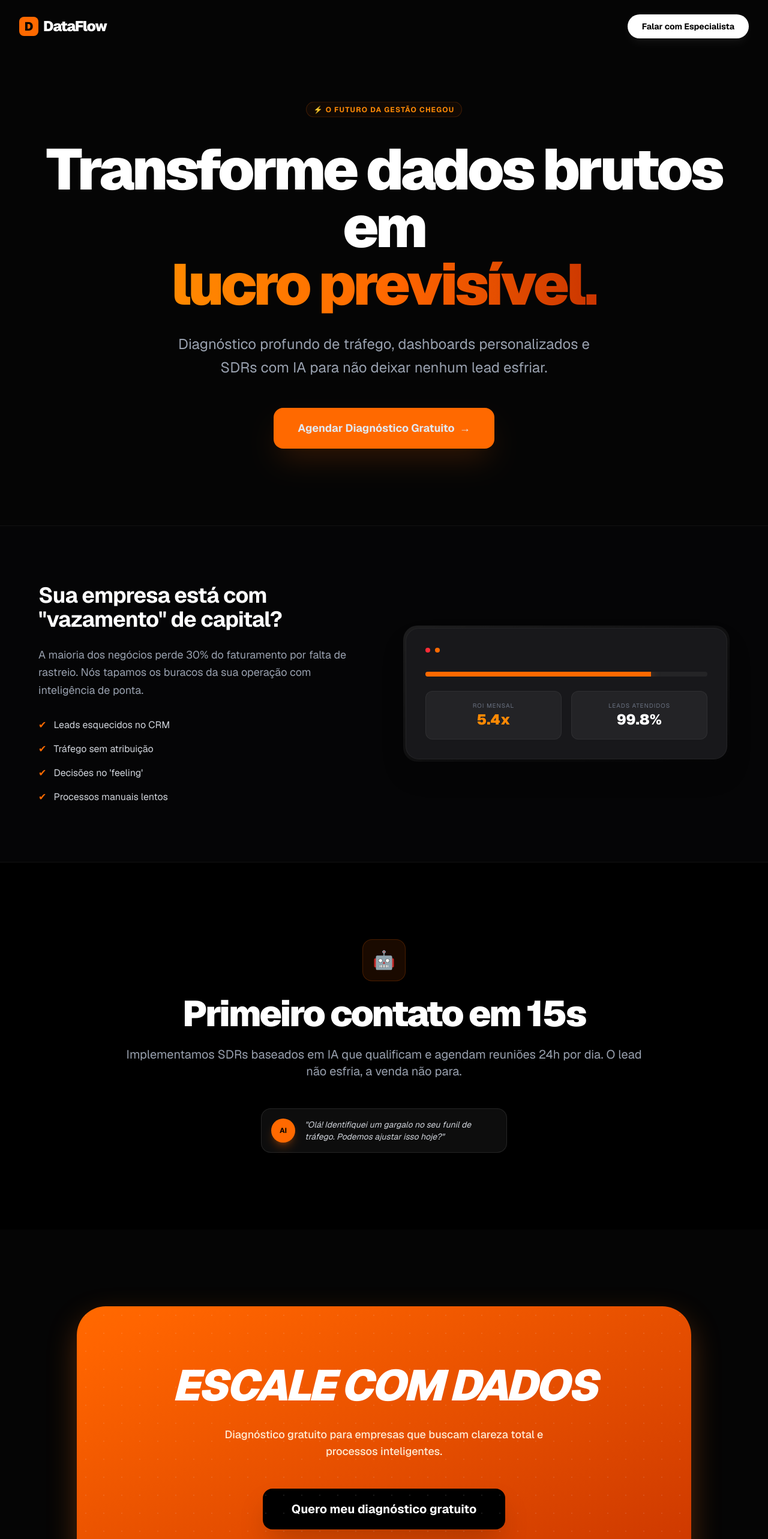
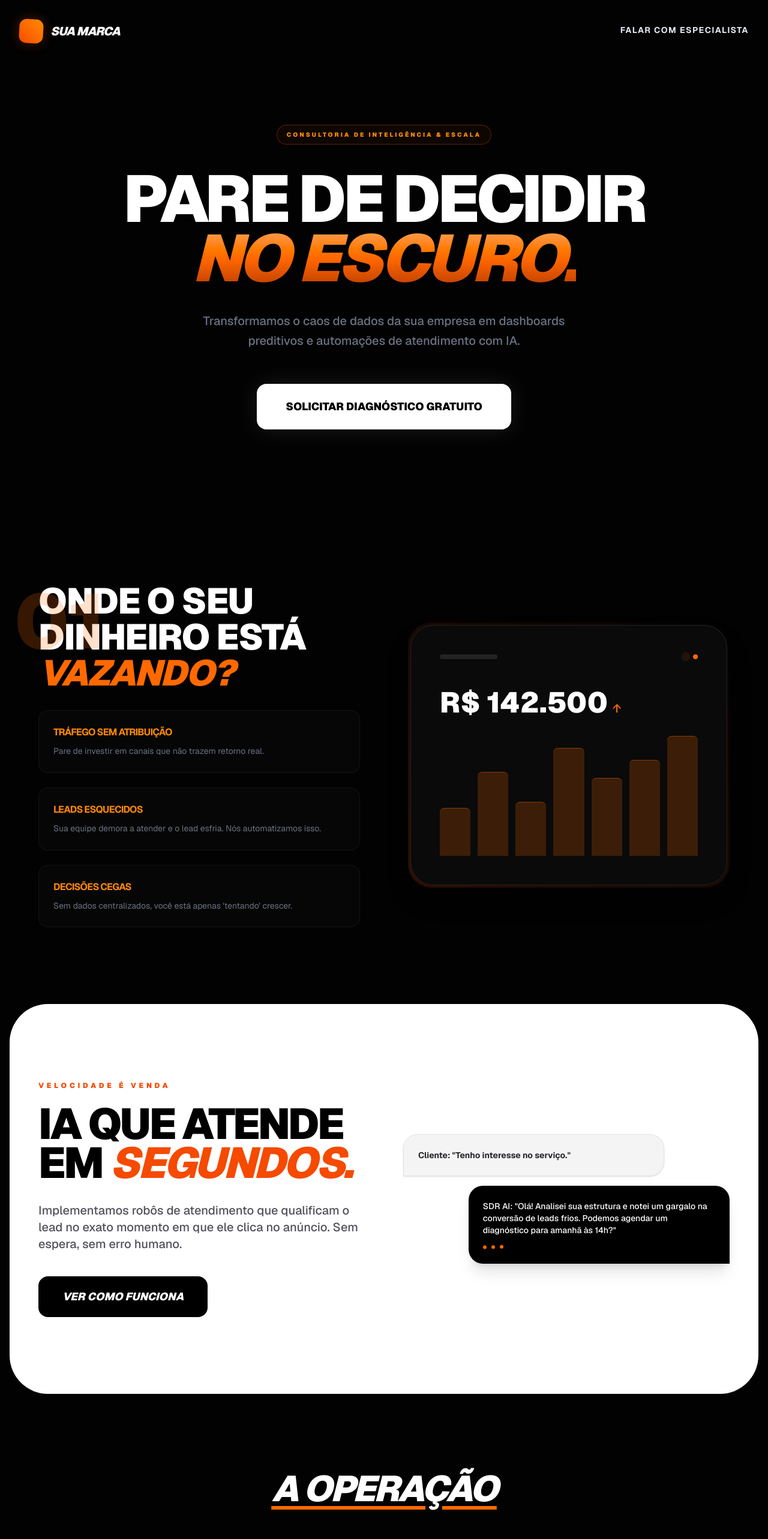
Before and after one commit to jpribeiro0795-design/landing_page_1703, a Next.js app: page / in a window 1280 px wide. Shown: the top 2566 px of the page at 60% size. Built offline with nearby package versions, Linux system fonts and the light colour scheme.

Commit message:
Update page.tsx

```diff
--- a/app/page.tsx
+++ b/app/page.tsx
@@ -11,98 +11,101 @@ export default function Home() {
     return () => window.removeEventListener('scroll', handleScroll);
   }, []);
 
-  const handleContact = () => {
-    // Substitua pelo seu link real do WhatsApp ou Calendly
-    window.open(`https://wa.me/SEUNUMERO`, "_blank");
+  const handleWhatsApp = () => {
+    const msg = encodeURIComponent("Olá! Vim pelo site e gostaria de um diagnóstico gratuito da minha operação de dados.");
+    window.open(`https://wa.me/5561992189494?text=${msg}`, "_blank");
   };
 
   return (
-    <main className="min-h-screen bg-[#050505] text-slate-200 selection:bg-orange-500/30 font-sans">
+    <main className="min-h-screen bg-[#020202] text-slate-200 selection:bg-orange-500/30 font-sans scroll-smooth">
 
-      {/* GLOW DE FUNDO DINÂMICO */}
-      <div className="fixed inset-0 -z-10 overflow-hidden">
-        <div className="absolute w-[800px] h-[800px] bg-orange-600/10 blur-[180px] -top-[300px] -left-[200px] animate-pulse" />
-        <div className="absolute w-[600px] h-[600px] bg-orange-500/5 blur-[150px] bottom-0 right-0" />
+      {/* MALHA DE FUNDO (GRID TECH) */}
+      <div className="fixed inset-0 -z-10 opacity-[0.03]"
+           style={{backgroundImage: `linear-gradient(#fff 1px, transparent 1px), linear-gradient(90deg, #fff 1px, transparent 1px)`, backgroundSize: '40px 40px'}}>
       </div>
 
-      {/* NAVBAR FLUTUANTE */}
-      <nav className={`fixed top-0 w-full z-50 transition-all duration-300 ${scrolled ? 'py-4 backdrop-blur-xl border-b border-white/10 bg-black/40' : 'py-6 bg-transparent'}`}>
+      {/* GLOWS DE AMBIENTE */}
+      <div className="fixed inset-0 -z-10 overflow-hidden pointer-events-none">
+        <div className="absolute w-[1000px] h-[1000px] bg-orange-600/10 blur-[180px] -top-[400px] -left-[300px] animate-pulse" />
+        <div className="absolute w-[800px] h-[800px] bg-orange-500/5 blur-[150px] bottom-[-200px] right-[-100px]" />
+      </div>
+
+      {/* NAVBAR MINIMALISTA */}
+      <nav className={`fixed top-0 w-full z-50 transition-all duration-500 ${scrolled ? 'py-4 backdrop-blur-2xl bg-black/60 border-b border-white/5' : 'py-8 bg-transparent'}`}>
         <div className="max-w-7xl mx-auto px-8 flex justify-between items-center">
-          <div className="flex items-center gap-2 group cursor-pointer">
-            <div className="w-8 h-8 bg-orange-500 rounded-lg flex items-center justify-center group-hover:rotate-12 transition-transform">
-              <span className="font-black text-black text-xl">D</span>
-            </div>
-            <span className="text-2xl font-black tracking-tighter text-white">DataFlow</span>
+          <div className="flex items-center gap-3 group">
+            <div className="w-10 h-10 bg-gradient-to-tr from-orange-600 to-orange-400 rounded-xl rotate-3 group-hover:rotate-12 transition-all duration-500 shadow-[0_0_20px_rgba(234,88,12,0.3)]" />
+            <span className="text-xl font-black tracking-tighter text-white uppercase italic">Sua Marca</span>
           </div>
-
-          <button onClick={handleContact} className="bg-white text-black hover:bg-orange-500 hover:text-white px-6 py-2.5 rounded-full font-bold transition-all active:scale-95 text-sm shadow-lg shadow-white/5">
+          <button onClick={handleWhatsApp} className="hidden md:block text-sm font-bold hover:text-orange-500 transition-colors uppercase tracking-widest border-b border-orange-500/0 hover:border-orange-500 pb-1">
             Falar com Especialista
           </button>
         </div>
       </nav>
 
-      {/* HERO SECTION */}
-      <section className="relative pt-44 pb-32 px-6 overflow-hidden">
-        <div className="max-w-6xl mx-auto text-center">
-          <div className="inline-flex items-center gap-2 px-3 py-1 rounded-full border border-orange-500/20 bg-orange-500/5 text-orange-400 text-xs font-bold tracking-widest mb-8 animate-bounce">
-            ⚡ O FUTURO DA GESTÃO CHEGOU
+      {/* LINHA GUIA DE SCROLL (CENTRAL) */}
+      <div className="absolute left-1/2 top-0 w-px h-full bg-gradient-to-b from-transparent via-orange-500/20 to-transparent -z-10 hidden lg:block" />
+
+      {/* HERO SECTION - O IMPACTO */}
+      <section className="relative pt-52 pb-32 px-6">
+        <div className="max-w-5xl mx-auto text-center">
+          <div className="inline-flex items-center gap-2 px-4 py-2 rounded-full border border-orange-500/30 bg-orange-500/5 text-orange-400 text-[10px] font-black tracking-[0.3em] mb-10 uppercase">
+             Consultoria de Inteligência & Escala
           </div>
 
-          <h1 className="text-5xl md:text-8xl font-black text-white leading-[1] tracking-tighter mb-8">
-            Transforme dados brutos em <br />
-            <span className="bg-gradient-to-r from-orange-400 via-orange-500 to-orange-700 text-transparent bg-clip-text">
-              lucro previsível.
+          <h1 className="text-6xl md:text-[110px] font-black text-white leading-[0.9] tracking-tighter mb-10">
+            PARE DE DECIDIR <br />
+            <span className="bg-gradient-to-b from-orange-300 via-orange-500 to-orange-800 text-transparent bg-clip-text italic uppercase">
+              NO ESCURO.
             </span>
           </h1>
 
-          <p className="text-gray-400 text-xl md:text-2xl max-w-3xl mx-auto mb-12 leading-relaxed">
-            Diagnóstico profundo de tráfego, dashboards personalizados e <br className="hidden md:block" />
-            SDRs com IA para não deixar nenhum lead esfriar.
+          <p className="text-gray-500 text-lg md:text-xl max-w-2xl mx-auto mb-14 leading-relaxed font-medium">
+            Transformamos o caos de dados da sua empresa em dashboards preditivos e automações de atendimento com IA.
           </p>
 
-          <div className="flex flex-col md:flex-row gap-4 justify-center items-center">
-            <button onClick={handleContact} className="w-full md:w-auto bg-orange-500 hover:bg-orange-600 px-10 py-5 rounded-2xl font-bold text-lg shadow-2xl shadow-orange-500/20 transition-all flex items-center justify-center gap-2 group">
-              Agendar Diagnóstico Gratuito
-              <span className="group-hover:translate-x-1 transition-transform">→</span>
-            </button>
-          </div>
+          <button onClick={handleWhatsApp} className="group relative bg-white text-black px-12 py-6 rounded-2xl font-black text-lg transition-all hover:scale-[1.02] active:scale-95 shadow-[0_0_40px_rgba(255,255,255,0.1)]">
+            SOLICITAR DIAGNÓSTICO GRATUITO
+            <div className="absolute inset-0 rounded-2xl border-2 border-orange-500 scale-100 group-hover:scale-110 opacity-0 group-hover:opacity-100 transition-all duration-500"></div>
+          </button>
         </div>
       </section>
 
-      {/* SEÇÃO DE DOR (O VAZAMENTO) */}
-      <section className="py-24 px-8 border-y border-white/5 bg-zinc-950/30">
-        <div className="max-w-6xl mx-auto grid md:grid-cols-2 gap-16 items-center">
-          <div>
-            <h2 className="text-4xl font-bold text-white mb-6 tracking-tight">Sua empresa está com "vazamento" de capital?</h2>
-            <p className="text-gray-400 text-lg mb-8 leading-relaxed">
-              A maioria dos negócios perde 30% do faturamento por falta de rastreio. Nós tapamos os buracos da sua operação com inteligência de ponta.
-            </p>
-            <ul className="space-y-4">
-              {["Leads esquecidos no CRM", "Tráfego sem atribuição", "Decisões no 'feeling'", "Processos manuais lentos"].map((item, i) => (
-                <li key={i} className="flex items-center gap-3 text-gray-300">
-                  <span className="text-orange-500">✔</span> {item}
-                </li>
-              ))}
-            </ul>
+      {/* SEÇÃO 01: O GARGALO (DOR) */}
+      <section className="py-32 px-8">
+        <div className="max-w-6xl mx-auto grid md:grid-cols-2 gap-20 items-center">
+          <div className="relative">
+            <div className="absolute -left-10 top-0 text-orange-500/20 text-9xl font-black select-none">01</div>
+            <h2 className="text-4xl md:text-6xl font-black text-white mb-8 tracking-tight uppercase leading-none">
+              Onde o seu <br /> dinheiro está <br /><span className="text-orange-500 italic">vazando?</span>
+            </h2>
+            <div className="space-y-6">
+               {[
+                 {t: "Tráfego sem Atribuição", d: "Pare de investir em canais que não trazem retorno real."},
+                 {t: "Leads Esquecidos", d: "Sua equipe demora a atender e o lead esfria. Nós automatizamos isso."},
+                 {t: "Decisões Cegas", d: "Sem dados centralizados, você está apenas 'tentando' crescer."}
+               ].map((item, i) => (
+                 <div key={i} className="group p-6 bg-white/[0.02] border border-white/5 rounded-2xl hover:bg-orange-500/[0.02] hover:border-orange-500/20 transition-all">
+                    <h3 className="text-orange-400 font-bold mb-2 uppercase tracking-tighter">{item.t}</h3>
+                    <p className="text-gray-500 text-sm leading-relaxed">{item.d}</p>
+                 </div>
+               ))}
+            </div>
           </div>
 
-          {/* SIMULAÇÃO DE DASHBOARD VISUAL */}
-          <div className="relative group p-1 bg-gradient-to-br from-white/10 to-transparent rounded-3xl">
-            <div className="relative bg-zinc-900 p-8 rounded-[22px] border border-white/5 shadow-2xl">
-               <div className="flex gap-2 mb-8"><div className="w-2 h-2 rounded-full bg-red-500"/><div className="w-2 h-2 rounded-full bg-orange-500"/></div>
-               <div className="space-y-6">
-                  <div className="h-2 w-full bg-white/5 rounded-full overflow-hidden">
-                    <div className="h-full w-[80%] bg-orange-500 shadow-[0_0_15px_rgba(249,115,22,0.5)]" />
-                  </div>
-                  <div className="grid grid-cols-2 gap-4">
-                    <div className="p-4 bg-white/5 rounded-xl border border-white/5 text-center">
-                      <p className="text-[10px] text-gray-500 uppercase tracking-widest">ROI Mensal</p>
-                      <p className="text-2xl font-black text-orange-400">5.4x</p>
-                    </div>
-                    <div className="p-4 bg-white/5 rounded-xl border border-white/5 text-center">
-                      <p className="text-[10px] text-gray-500 uppercase tracking-widest">Leads Atendidos</p>
-                      <p className="text-2xl font-black text-white">99.8%</p>
-                    </div>
+          {/* SIMULADOR DE DASHBOARD (VISUAL) */}
+          <div className="relative p-1 bg-gradient-to-tr from-orange-600/20 to-transparent rounded-[40px]">
+            <div className="bg-[#0a0a0a] p-8 md:p-12 rounded-[38px] border border-white/10 shadow-2xl relative overflow-hidden">
+               <div className="flex justify-between mb-12">
+                  <div className="h-2 w-24 bg-white/10 rounded-full" />
+                  <div className="flex gap-2"><div className="w-2 h-2 rounded-full bg-orange-500 animate-ping" /><div className="w-2 h-2 rounded-full bg-orange-500" /></div>
+               </div>
+               <div className="space-y-8">
+                  <div className="text-5xl font-black text-white leading-none">R$ 142.500<span className="text-orange-500 text-xl font-medium ml-2">↑</span></div>
+                  <div className="h-[200px] flex items-end gap-3">
+                    {[40, 70, 45, 90, 65, 80, 100].map((h, i) => (
+                      <div key={i} style={{height: `${h}%`}} className="flex-1 bg-orange-500/20 border-t border-orange-500/40 rounded-t-lg group-hover:bg-orange-500/40 transition-all duration-700" />
+                    ))}
                   </div>
                </div>
             </div>
@@ -110,39 +113,96 @@ export default function Home() {
         </div>
       </section>
 
-      {/* SDR AI - O DIFERENCIAL */}
-      <section className="py-32 px-8 text-center bg-black relative">
-        <div className="max-w-4xl mx-auto">
-          <div className="mb-6 inline-block p-4 bg-orange-500/10 rounded-2xl border border-orange-500/20">
-            <span className="text-3xl">🤖</span>
-          </div>
-          <h2 className="text-4xl md:text-6xl font-black text-white mb-6 tracking-tighter">Primeiro contato em 15s</h2>
-          <p className="text-gray-400 text-xl mb-12">
-            Implementamos SDRs baseados em IA que qualificam e agendam reuniões 24h por dia. O lead não esfria, a venda não para.
-          </p>
-          <div className="bg-white/5 border border-white/10 p-4 rounded-2xl inline-flex items-center gap-4 text-left shadow-2xl">
-             <div className="w-10 h-10 rounded-full bg-orange-500 flex flex-shrink-0 items-center justify-center font-bold text-black text-xs shadow-lg shadow-orange-500/30">AI</div>
-             <p className="text-sm text-gray-300 italic max-w-xs">"Olá! Identifiquei um gargalo no seu funil de tráfego. Podemos ajustar isso hoje?"</p>
+      {/* SEÇÃO 02: SDR AI (O FUTURO) */}
+      <section className="py-32 px-8 bg-white text-black rounded-[4rem] mx-4 overflow-hidden relative">
+        <div className="max-w-6xl mx-auto grid md:grid-cols-2 gap-16 items-center">
+           <div>
+              <div className="text-orange-600 font-black text-xs uppercase tracking-[0.4em] mb-6">Velocidade é Venda</div>
+              <h2 className="text-5xl md:text-7xl font-black tracking-tighter leading-[0.9] mb-8 uppercase">
+                IA que atende <br /> em <span className="text-orange-600 italic">segundos.</span>
+              </h2>
+              <p className="text-zinc-600 text-xl mb-10 font-medium">
+                Implementamos robôs de atendimento que qualificam o lead no exato momento em que ele clica no anúncio. Sem espera, sem erro humano.
+              </p>
+              <button onClick={handleWhatsApp} className="bg-black text-white px-10 py-5 rounded-2xl font-black text-lg hover:shadow-2xl transition-all active:scale-95 uppercase italic">
+                Ver como funciona
+              </button>
+           </div>
+
+           {/* CHAT SIMULATION */}
+           <div className="space-y-4">
+              <div className="bg-zinc-100 p-6 rounded-3xl rounded-bl-none border border-zinc-200 shadow-sm max-w-[80%]">
+                 <p className="text-sm font-bold text-zinc-800">Cliente: "Tenho interesse no serviço."</p>
+              </div>
+              <div className="bg-black p-6 rounded-3xl rounded-br-none shadow-xl max-w-[80%] ml-auto text-white">
+                 <p className="text-sm font-medium">SDR AI: "Olá! Analisei sua estrutura e notei um gargalo na conversão de leads frios. Podemos agendar um diagnóstico para amanhã às 14h?"</p>
+                 <div className="mt-4 flex gap-2">
+                    <div className="h-1.5 w-1.5 bg-orange-500 rounded-full animate-bounce" />
+                    <div className="h-1.5 w-1.5 bg-orange-500 rounded-full animate-bounce [animation-delay:-0.15s]" />
+                    <div className="h-1.5 w-1.5 bg-orange-500 rounded-full animate-bounce [animation-delay:-0.3s]" />
+                 </div>
+              </div>
+           </div>
+        </div>
+      </section>
+
+      {/* SEÇÃO 03: ESTRUTURA (O MÉTODO) */}
+      <section className="py-32 px-8 max-w-7xl mx-auto">
+        <h2 className="text-center text-4xl md:text-6xl font-black text-white mb-20 tracking-tighter uppercase italic underline decoration-orange-500 underline-offset-8">A Operação</h2>
+        <div className="grid md:grid-cols-3 gap-10">
+          {[
+            {n: "01", t: "Diagnóstico", d: "Auditoria completa na sua fonte de tráfego e estrutura comercial."},
+            {n: "02", t: "Dashboards", d: "Visualização em tempo real de cada centavo investido vs. faturado."},
+            {n: "03", t: "Escala Automática", d: "Implementação de IA para tracionar o atendimento e liberar seu tempo."}
+          ].map((item, i) => (
+            <div key={i} className="group p-10 bg-zinc-900/50 border border-white/5 rounded-[3rem] hover:border-orange-500/40 transition-all duration-500 relative">
+               <div className="text-orange-500/30 font-black text-6xl mb-6 group-hover:text-orange-500 transition-colors">{item.n}</div>
+               <h3 className="text-2xl font-bold text-white mb-4 uppercase">{item.t}</h3>
+               <p className="text-gray-500 leading-relaxed font-medium">{item.d}</p>
+            </div>
+          ))}
+        </div>
+      </section>
+
+      {/* FAQ - QUEBRA DE OBJEÇÕES */}
+      <section className="py-32 px-8 bg-zinc-950/50">
+        <div className="max-w-3xl mx-auto">
+          <h2 className="text-3xl font-black text-center text-white mb-16 uppercase italic">Dúvidas Frequentes</h2>
+          <div className="space-y-4">
+            {[
+              {q: "Preciso de um faturamento mínimo?", a: "Recomendamos para empresas que já investem em tráfego e querem otimizar o ROI."},
+              {q: "Quanto tempo para implementar?", a: "O diagnóstico é imediato. A estrutura completa leva entre 15 a 30 dias."},
+              {q: "A IA substitui meu vendedor?", a: "Não. Ela qualifica o lead para que seu vendedor foque apenas em fechar vendas quentes."}
+            ].map((item, i) => (
+              <details key={i} className="group bg-white/5 border border-white/10 rounded-2xl overflow-hidden">
+                <summary className="p-6 cursor-pointer font-bold text-white list-none flex justify-between items-center group-open:bg-orange-500/10">
+                  {item.q}
+                  <span className="text-orange-500 group-open:rotate-180 transition-transform">↓</span>
+                </summary>
+                <div className="p-6 text-gray-400 border-t border-white/5 bg-black/20">
+                  {item.a}
+                </div>
+              </details>
+            ))}
           </div>
         </div>
       </section>
 
-      {/* CTA FINAL DE IMPACTO */}
-      <section className="py-32 px-8">
-        <div className="max-w-5xl mx-auto bg-gradient-to-br from-orange-500 to-orange-700 rounded-[3rem] p-12 md:p-24 text-center relative overflow-hidden shadow-[0_20px_50px_rgba(249,115,22,0.3)]">
-          <div className="absolute inset-0 opacity-10 pointer-events-none" style={{backgroundImage: 'radial-gradient(circle, #fff 1px, transparent 1px)', backgroundSize: '30px 30px'}}></div>
-          <h2 className="text-5xl md:text-7xl font-black text-white mb-8 tracking-tighter italic">ESCALE COM DADOS</h2>
-          <p className="text-orange-100 text-lg mb-12 max-w-xl mx-auto font-medium">
-            Diagnóstico gratuito para empresas que buscam clareza total e processos inteligentes.
-          </p>
-          <button onClick={handleContact} className="bg-black text-white hover:bg-zinc-900 px-12 py-5 rounded-2xl font-bold text-xl transition-all hover:scale-105 active:scale-95 shadow-2xl">
-            Quero meu diagnóstico gratuito
+      {/* CTA FINAL - O FECHAMENTO */}
+      <section className="py-40 px-8 text-center relative overflow-hidden">
+        <div className="max-w-4xl mx-auto relative z-10">
+          <h2 className="text-5xl md:text-8xl font-black text-white tracking-tighter mb-12 uppercase leading-none">
+            PRONTO PARA <br /><span className="text-orange-500">DOMINAR SEUS DADOS?</span>
+          </h2>
+          <button onClick={handleWhatsApp} className="bg-orange-500 hover:bg-orange-600 text-white px-16 py-8 rounded-full font-black text-2xl transition-all hover:scale-105 active:scale-95 shadow-[0_20px_60px_rgba(234,88,12,0.4)]">
+            QUERO MEU DIAGNÓSTICO AGORA
           </button>
+          <p className="mt-8 text-gray-600 font-bold uppercase tracking-[0.2em] text-sm">Respostas em menos de 5 minutos</p>
         </div>
       </section>
 
-      <footer className="py-12 border-t border-white/5 text-center text-gray-600 text-sm">
-        © 2026 DataFlow — Inteligência de Negócios.
+      <footer className="py-12 border-t border-white/5 text-center text-gray-700 text-[10px] font-black uppercase tracking-[0.5em]">
+        © 2026 Inteligência de Dados — Brasília, DF.
       </footer>
     </main>
   );
```
